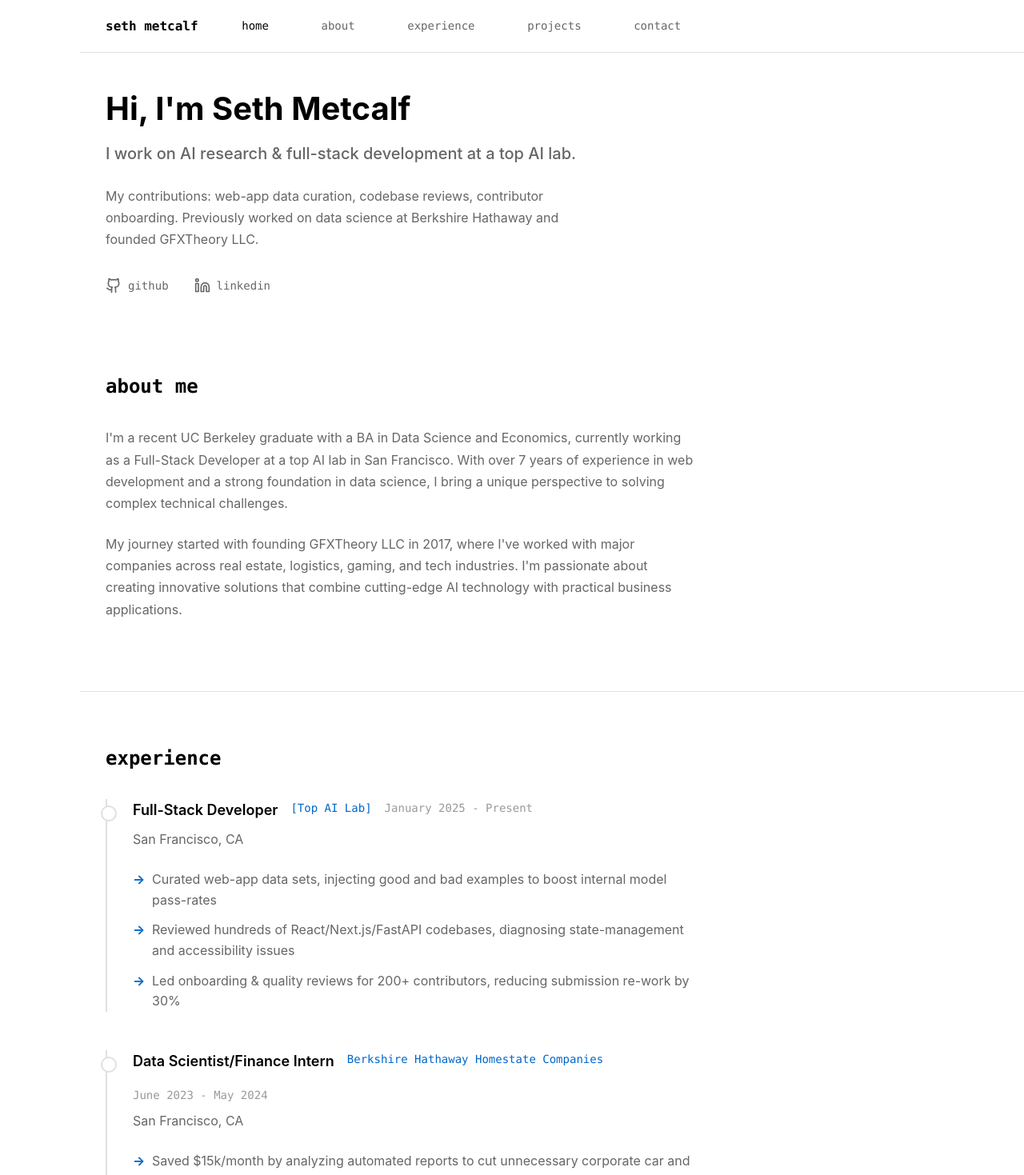
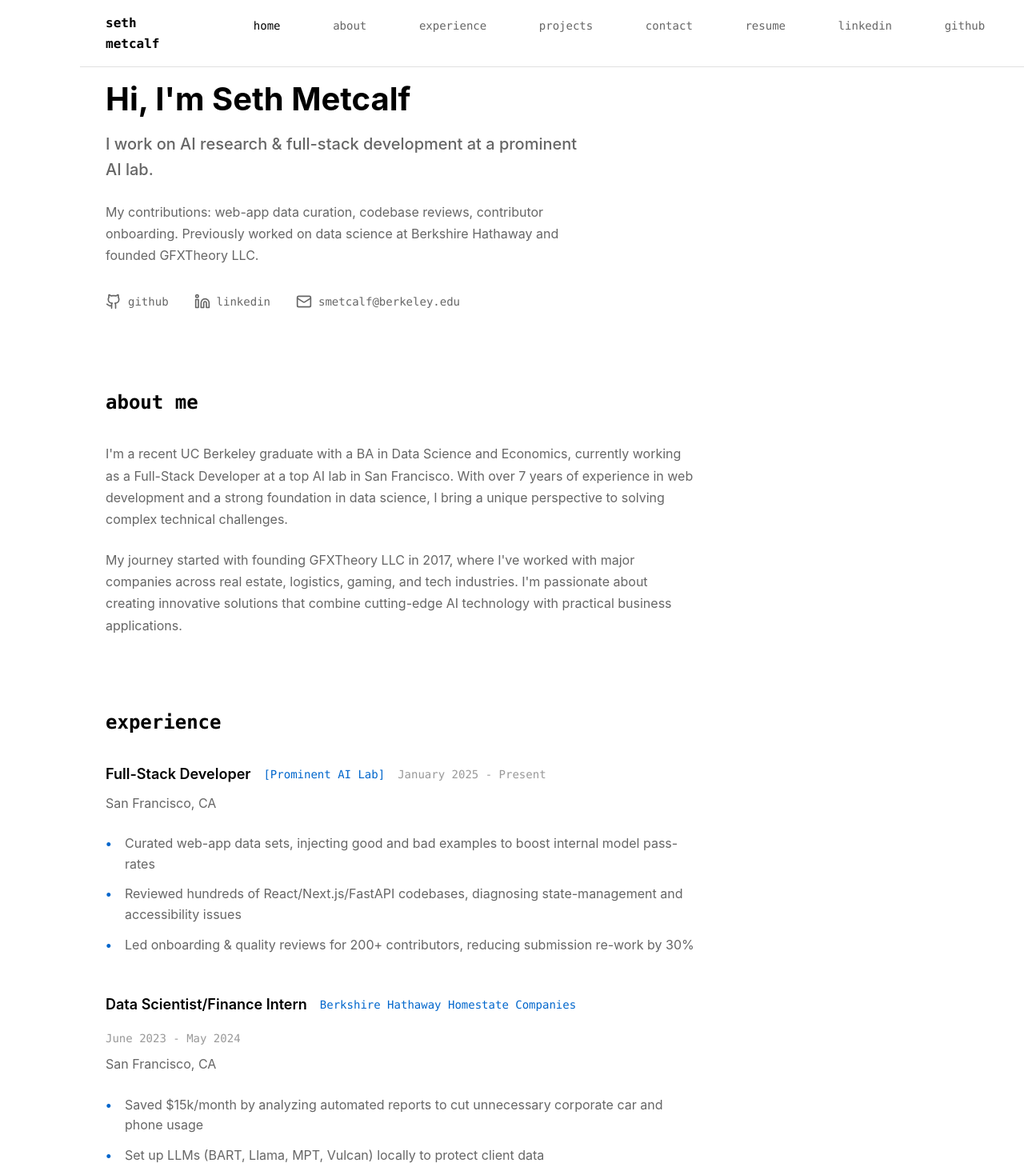
Before and after one commit to teorii/sethnijsmetcalf, a React (Vite) app: page / in a window 1280 px wide. Shown: the top 1469 px of the page at 80% size. Built offline with nearby package versions, Linux system fonts and the light colour scheme.

Commit message:
changed spacing

```diff
--- a/index.html
+++ b/index.html
@@ -2,12 +2,12 @@
 <html lang="en">
   <head>
     <meta charset="UTF-8" />
-    <link rel="icon" type="image/svg+xml" href="/src/assets/gfxtheorylogo.svg" />
+    <link rel="icon" type="image/svg+xml" href="" />
     <meta name="viewport" content="width=device-width, initial-scale=1.0" />
     <meta name="description" content="Seth Metcalf - Full Stack Developer & Data Scientist Portfolio" />
     <meta name="keywords" content="portfolio, developer, data scientist, full stack, web development, react, python, berkeley" />
     <meta name="author" content="Seth Metcalf" />
-    <title>Seth Metcalf - Full Stack Developer & Data Scientist</title>
+    <title>Seth Metcalf | Full Stack Developer</title>
   </head>
   <body>
     <div id="root"></div>
--- a/src/App.css
+++ b/src/App.css
@@ -3,7 +3,6 @@
   margin: 0;
   padding: 0;
   box-sizing: border-box;
-
 }
 
 :root {
@@ -51,11 +50,9 @@ body {
 }
 
 .nav-container {
-  max-width: 800px;
   margin: 0;
   padding: 0 2rem;
   display: flex;
-  justify-content: space-between;
   align-items: flex-start;
 }
 
@@ -71,6 +68,7 @@ body {
 .nav-links {
   display: flex;
   gap: 2rem;
+  margin-left: 100px;
 }
 
 .nav-link {
@@ -90,9 +88,10 @@ body {
 
 /* Hero Section */
 .hero {
-  margin: 2rem;
+  padding: 4rem 2rem;
+  margin: 0;
   display: block;
-  padding-top: 80px;
+  padding-top: 100px;
 }
 
 .hero-content {
@@ -146,12 +145,7 @@ body {
 
 /* Section Styles */
 .section {
-  padding: 4rem 0;
-  border-bottom: 1px solid var(--border-color);
-}
-
-.section:last-child {
-  border-bottom: none;
+  padding: 2rem 0;
 }
 
 .section h2 {
@@ -175,31 +169,13 @@ body {
   display: block;
 }
 
-.experience-item {
-  border-left: 2px solid var(--border-color);
-  padding-left: 2rem;
-  position: relative;
-  margin-bottom: 3rem;
-}
-
-.experience-item::before {
-  content: '';
-  position: absolute;
-  left: -0.5rem;
-  top: 0.5rem;
-  width: 1rem;
-  height: 1rem;
-  background: var(--background);
-  border: 2px solid var(--border-color);
-  border-radius: 50%;
-}
-
 .experience-header {
   display: flex;
   flex-wrap: wrap;
   gap: 1rem;
   align-items: flex-start;
   margin-bottom: 0.5rem;
+  align-items: center;
 }
 
 .experience-header h3 {
@@ -227,6 +203,11 @@ body {
   margin-bottom: 1rem;
 }
 
+.experience-item {
+  position: relative;
+  margin-bottom: 3rem;
+}
+
 .experience-item ul {
   list-style: none;
   padding: 0;
@@ -241,7 +222,7 @@ body {
 }
 
 .experience-item li::before {
-  content: '→';
+  content: '•';
   position: absolute;
   left: 0;
   color: var(--accent-color);
@@ -336,6 +317,11 @@ body {
     padding: 0 1.5rem;
   }
 
+  .hero {
+    padding: 1.5rem 0;
+    padding-top: 80px;
+  }
+
   .hero-title {
     font-size: 2rem;
   }
@@ -372,7 +358,7 @@ body {
   }
 
   .section {
-    padding: 3rem 0;
+    padding: 1.5rem 0;
   }
 }
 
@@ -383,6 +369,11 @@ body {
 
   .nav-container {
     padding: 0 1rem;
+  }
+
+  .hero {
+    padding: 1rem 0;
+    padding-top: 80px;
   }
 
   .hero-title {
--- a/src/App.jsx
+++ b/src/App.jsx
@@ -1,7 +1,6 @@
 import { useState } from 'react'
 import { Github, Linkedin, Mail, ExternalLink } from 'lucide-react'
 import './App.css'
-import gfxtheorylogo from './assets/gfxtheorylogo.png'
 
 function App() {
   const [activeSection, setActiveSection] = useState('home')
@@ -38,7 +37,7 @@ function App() {
   const experience = [
     {
       role: "Full-Stack Developer",
-      company: "[Top AI Lab]",
+      company: "[Prominent AI Lab]",
       duration: "January 2025 - Present",
       location: "San Francisco, CA",
       achievements: [
@@ -81,7 +80,7 @@ function App() {
           </div>
 
           <div className="nav-links">
-            {['home', 'about', 'experience', 'projects', 'contact'].map((section) => (
+            {['home', 'about', 'experience', 'projects', 'contact', 'resume', 'linkedin', 'github'].map((section) => (
               <button
                 key={section}
                 className={`nav-link ${activeSection === section ? 'active' : ''}`}
@@ -102,7 +101,7 @@ function App() {
               Hi, I'm Seth Metcalf
             </h1>
             <p className="hero-subtitle">
-              I work on AI research & full-stack development at a top AI lab.
+              I work on AI research & full-stack development at a prominent AI lab.
             </p>
             <p className="hero-description">
               My contributions: web-app data curation, codebase reviews, contributor onboarding.
@@ -116,6 +115,10 @@ function App() {
               <a href="https://linkedin.com/in/seth-metcalf" target="_blank" rel="noopener noreferrer">
                 <Linkedin size={20} />
                 linkedin
+              </a>
+              <a href="mailto:smetcalf@berkeley.edu" target="_blank" rel="noopener noreferrer">
+                <Mail size={20} />
+                smetcalf@berkeley.edu
               </a>
             </div>
           </div>
@@ -203,6 +206,10 @@ function App() {
               <Linkedin size={20} />
               linkedin.com/in/seth-metcalf
             </a>
+            <a href="mailto:smetcalf@berkeley.edu" target="_blank" rel="noopener noreferrer">
+              <Mail size={20} />
+              smetcalf@berkeley.edu
+            </a>
           </div>
         </div>
       </section>
```
